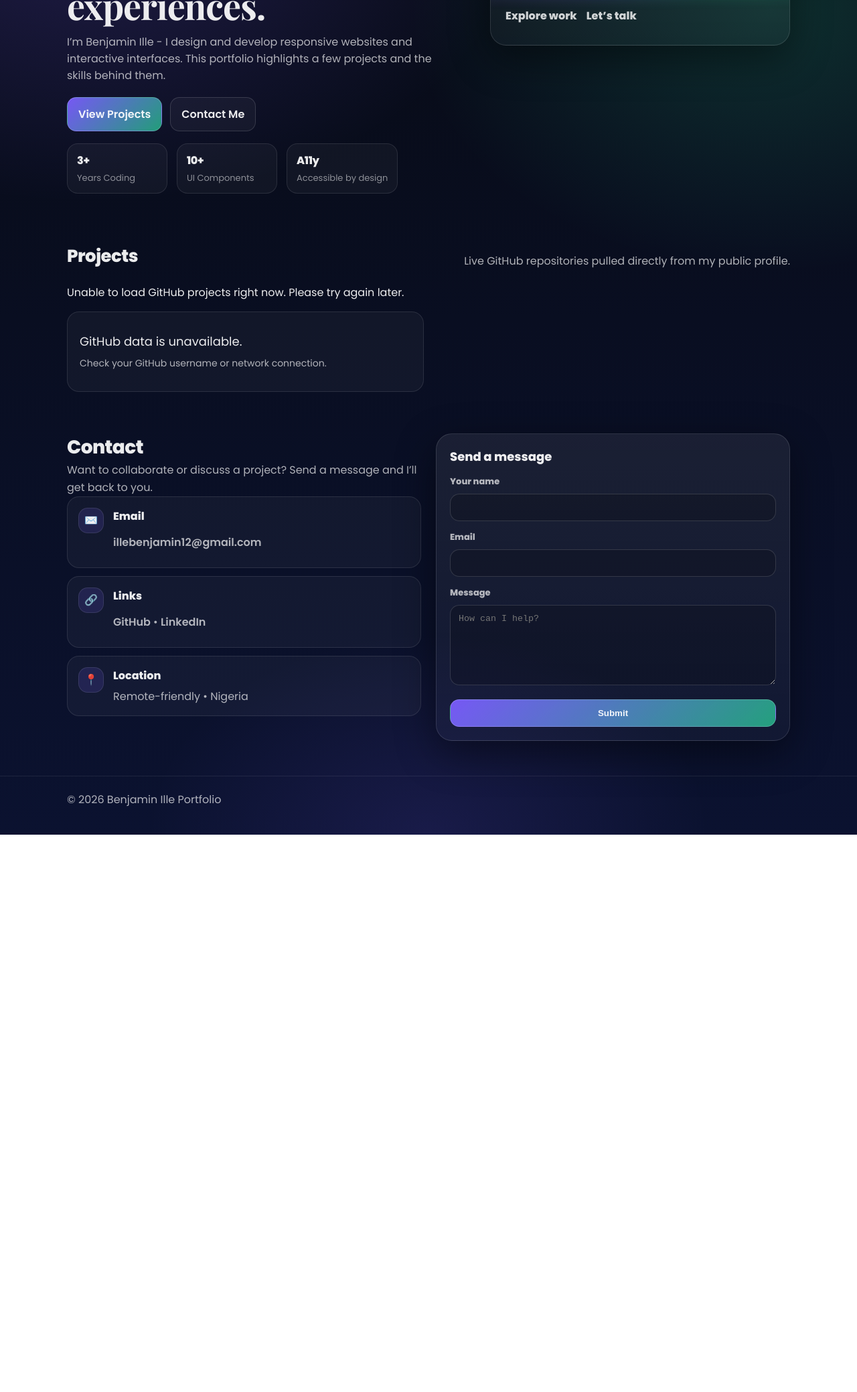
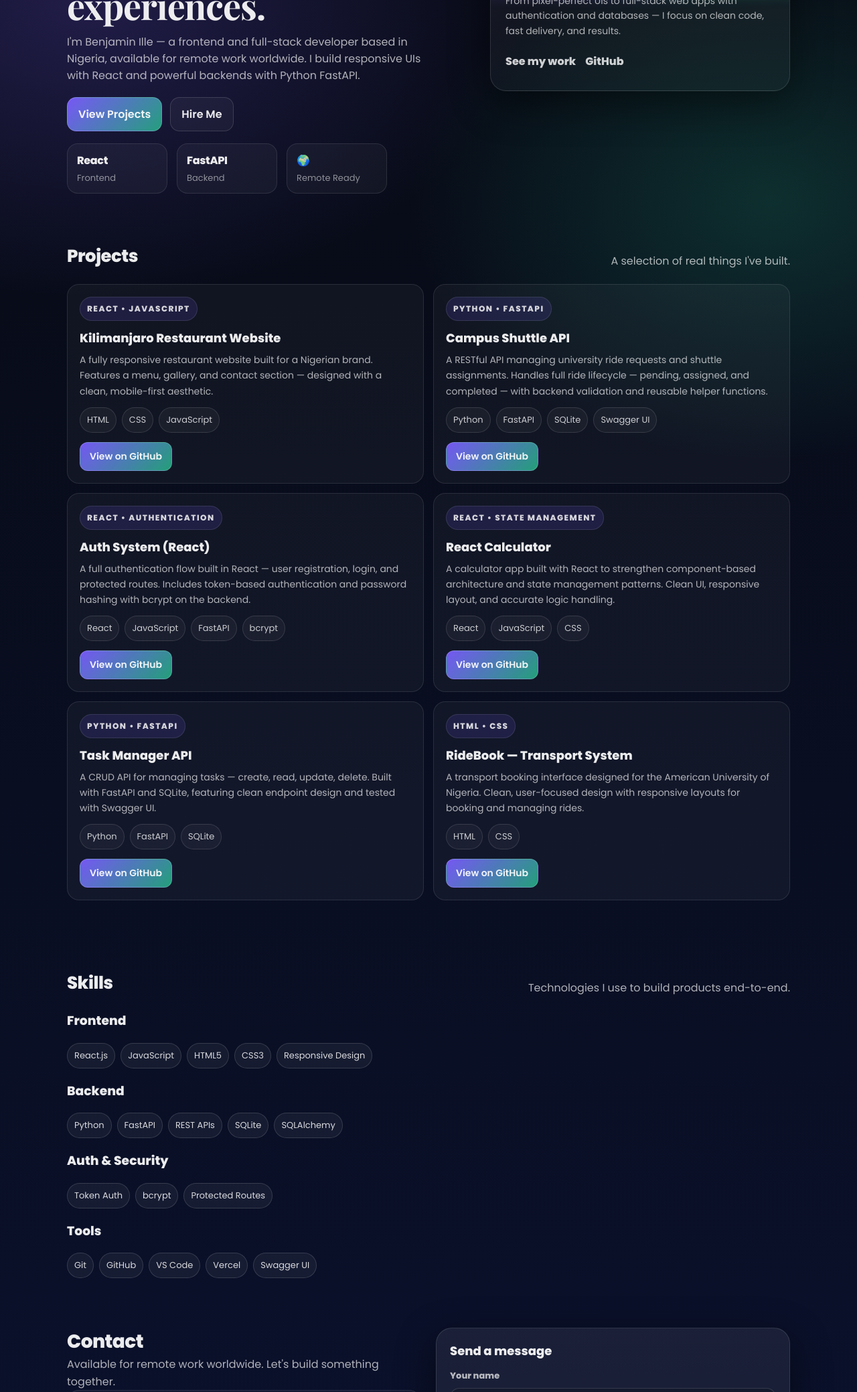
Before and after one commit to benjidex/Portfolio, a website: page index.html in a window 1280 px wide. Shown: the part 292-2370 px from the top of the page at 67% size. Before the commit the page ends 1538 px from the top, so only its background shows below. Drawn offline with nearby package versions, Linux system fonts and the light colour scheme; no server answers.

Commit message:
Update index.html

```diff
--- a/index.html
+++ b/index.html
@@ -1,14 +1,13 @@
 <!doctype html>
+
 <html lang="en">
 <head>
 <meta charset="utf-8" />
 <meta name="viewport" content="width=device-width, initial-scale=1" />
-  <title>Benjamin Ille — Portfolio</title>
-
+<title>Benjamin Ille — Frontend & Full-Stack Developer</title>
 <link rel="preconnect" href="https://fonts.googleapis.com">
 <link rel="preconnect" href="https://fonts.gstatic.com" crossorigin>
 <link href="https://fonts.googleapis.com/css2?family=Poppins:wght@300;400;600;800&family=Playfair+Display:wght@500;700&display=swap" rel="stylesheet">
-
 <link rel="stylesheet" href="styles.css" />
 </head>
 <body>
@@ -20,20 +19,19 @@
       <span class="brand-mark" aria-hidden="true">▣</span>
       <span class="brand-text">Benjamin Ille</span>
     </a>
-
     <nav class="nav" aria-label="Primary">
       <a class="nav-link" href="#projects">Projects</a>
+      <a class="nav-link" href="#skills">Skills</a>
       <a class="nav-link" href="#contact">Contact</a>
     </nav>
-
     <button class="menu-btn" type="button" aria-label="Open menu" aria-expanded="false">
       <span aria-hidden="true">☰</span>
     </button>
   </div>
-
   <div class="mobile-nav" hidden>
     <div class="container mobile-nav-inner">
       <a class="nav-link" href="#projects">Projects</a>
+      <a class="nav-link" href="#skills">Skills</a>
       <a class="nav-link" href="#contact">Contact</a>
     </div>
   </div>
@@ -43,30 +41,28 @@
   <section id="top" class="hero" aria-label="Introduction">
     <div class="container hero-inner">
       <div class="hero-copy">
-          <p class="eyebrow" aria-label="Role">Frontend • UI/UX • Web Apps</p>
-          <h1 class="headline">Building clean, fast, and delightful web experiences.</h1>
+        <p class="eyebrow">Frontend • Full-Stack • React • Python</p>
+        <h1 class="headline">Building clean, fast, and functional web experiences.</h1>
         <p class="lead">
-            I’m Benjamin Ille - I design and develop responsive websites and interactive interfaces.
-            This portfolio highlights a few projects and the skills behind them.
+          I'm Benjamin Ille — a frontend and full-stack developer based in Nigeria, available for remote work worldwide.
+          I build responsive UIs with React and powerful backends with Python FastAPI.
         </p>
-
         <div class="cta-row">
           <a class="btn btn-primary" href="#projects">View Projects</a>
-            <a class="btn btn-ghost" href="#contact">Contact Me</a>
+          <a class="btn btn-ghost" href="#contact">Hire Me</a>
         </div>
-
         <ul class="hero-stats" aria-label="Highlights">
           <li>
-              <div class="stat-value">3+</div>
-              <div class="stat-label">Years Coding</div>
+            <div class="stat-value">React</div>
+            <div class="stat-label">Frontend</div>
           </li>
           <li>
-              <div class="stat-value">10+</div>
-              <div class="stat-label">UI Components</div>
+            <div class="stat-value">FastAPI</div>
+            <div class="stat-label">Backend</div>
           </li>
           <li>
-              <div class="stat-value">A11y</div>
-              <div class="stat-label">Accessible by design</div>
+            <div class="stat-value">🌍</div>
+            <div class="stat-label">Remote Ready</div>
           </li>
         </ul>
       </div>
@@ -74,51 +70,173 @@
   <div class="hero-card" aria-label="Profile card">
     <div class="profile-glow" aria-hidden="true"></div>
     <div class="hero-card-content">
-            <h2 class="card-title">What I work on</h2>
+      <h2 class="card-title">What I build</h2>
       <div class="chip-row" aria-label="Skills">
         <span class="chip">HTML</span>
         <span class="chip">CSS</span>
         <span class="chip">JavaScript</span>
         <span class="chip">React</span>
-              <span class="chip">UX</span>
+        <span class="chip">Python</span>
+        <span class="chip">FastAPI</span>
+        <span class="chip">REST APIs</span>
       </div>
       <p class="card-text">
-              I focus on performance, visual clarity, and micro-interactions that feel smooth.
+        From pixel-perfect UIs to full-stack web apps with authentication and databases — I focus on clean code, fast delivery, and results.
       </p>
+      <div class="quick-links" role="list">
+        <a class="quick-link" role="listitem" href="#projects">See my work</a>
+        <a class="quick-link" role="listitem" href="https://github.com/benjidex" target="_blank" rel="noreferrer noopener">GitHub</a>
+      </div>
+    </div>
+  </div>
+</div>
 
-            <div class="quick-links" role="list">
-              <a class="quick-link" role="listitem" href="#projects">Explore work</a>
-              <a class="quick-link" role="listitem" href="#contact">Let’s talk</a>
+  </section>
+
+
+  <section id="projects" class="section" aria-label="Projects">
+    <div class="container">
+      <div class="section-header">
+        <h2 class="section-title">Projects</h2>
+        <p class="section-subtitle">A selection of real things I've built.</p>
+      </div>
+
+  <div class="projects-grid" role="list">
+
+    <article class="project-card" role="listitem">
+      <div class="project-badge">React • JavaScript</div>
+      <h3 class="project-title">Kilimanjaro Restaurant Website</h3>
+      <p class="project-desc">A fully responsive restaurant website built for a Nigerian brand. Features a menu, gallery, and contact section — designed with a clean, mobile-first aesthetic.</p>
+      <ul class="project-meta" aria-label="Tech stack">
+        <li>HTML</li><li>CSS</li><li>JavaScript</li>
+      </ul>
+      <div class="project-actions">
+        <a class="btn btn-small btn-primary" href="https://github.com/benjidex" target="_blank" rel="noreferrer noopener">View on GitHub</a>
+      </div>
+    </article>
+
+    <article class="project-card" role="listitem">
+      <div class="project-badge">Python • FastAPI</div>
+      <h3 class="project-title">Campus Shuttle API</h3>
+      <p class="project-desc">A RESTful API managing university ride requests and shuttle assignments. Handles full ride lifecycle — pending, assigned, and completed — with backend validation and reusable helper functions.</p>
+      <ul class="project-meta" aria-label="Tech stack">
+        <li>Python</li><li>FastAPI</li><li>SQLite</li><li>Swagger UI</li>
+      </ul>
+      <div class="project-actions">
+        <a class="btn btn-small btn-primary" href="https://github.com/benjidex/campus-shuttle-api" target="_blank" rel="noreferrer noopener">View on GitHub</a>
+      </div>
+    </article>
+
+    <article class="project-card" role="listitem">
+      <div class="project-badge">React • Authentication</div>
+      <h3 class="project-title">Auth System (React)</h3>
+      <p class="project-desc">A full authentication flow built in React — user registration, login, and protected routes. Includes token-based authentication and password hashing with bcrypt on the backend.</p>
+      <ul class="project-meta" aria-label="Tech stack">
+        <li>React</li><li>JavaScript</li><li>FastAPI</li><li>bcrypt</li>
+      </ul>
+      <div class="project-actions">
+        <a class="btn btn-small btn-primary" href="https://github.com/benjidex" target="_blank" rel="noreferrer noopener">View on GitHub</a>
+      </div>
+    </article>
+
+    <article class="project-card" role="listitem">
+      <div class="project-badge">React • State Management</div>
+      <h3 class="project-title">React Calculator</h3>
+      <p class="project-desc">A calculator app built with React to strengthen component-based architecture and state management patterns. Clean UI, responsive layout, and accurate logic handling.</p>
+      <ul class="project-meta" aria-label="Tech stack">
+        <li>React</li><li>JavaScript</li><li>CSS</li>
+      </ul>
+      <div class="project-actions">
+        <a class="btn btn-small btn-primary" href="https://github.com/benjidex/my-calculator" target="_blank" rel="noreferrer noopener">View on GitHub</a>
+      </div>
+    </article>
+
+    <article class="project-card" role="listitem">
+      <div class="project-badge">Python • FastAPI</div>
+      <h3 class="project-title">Task Manager API</h3>
+      <p class="project-desc">A CRUD API for managing tasks — create, read, update, delete. Built with FastAPI and SQLite, featuring clean endpoint design and tested with Swagger UI.</p>
+      <ul class="project-meta" aria-label="Tech stack">
+        <li>Python</li><li>FastAPI</li><li>SQLite</li>
+      </ul>
+      <div class="project-actions">
+        <a class="btn btn-small btn-primary" href="https://github.com/benjidex/task-manager-api" target="_blank" rel="noreferrer noopener">View on GitHub</a>
+      </div>
+    </article>
+
+    <article class="project-card" role="listitem">
+      <div class="project-badge">HTML • CSS</div>
+      <h3 class="project-title">RideBook — Transport System</h3>
+      <p class="project-desc">A transport booking interface designed for the American University of Nigeria. Clean, user-focused design with responsive layouts for booking and managing rides.</p>
+      <ul class="project-meta" aria-label="Tech stack">
+        <li>HTML</li><li>CSS</li>
+      </ul>
+      <div class="project-actions">
+        <a class="btn btn-small btn-primary" href="https://github.com/benjidex/RideBook" target="_blank" rel="noreferrer noopener">View on GitHub</a>
+      </div>
+    </article>
+
+  </div>
+</div>
+
+  </section>
+
+  <section id="skills" class="section" aria-label="Skills">
+    <div class="container">
+      <div class="section-header">
+        <h2 class="section-title">Skills</h2>
+        <p class="section-subtitle">Technologies I use to build products end-to-end.</p>
+      </div>
+      <div class="skills-grid">
+        <div class="skill-group">
+          <h3 class="skill-group-title">Frontend</h3>
+          <div class="chip-row">
+            <span class="chip">React.js</span>
+            <span class="chip">JavaScript</span>
+            <span class="chip">HTML5</span>
+            <span class="chip">CSS3</span>
+            <span class="chip">Responsive Design</span>
+          </div>
+        </div>
+        <div class="skill-group">
+          <h3 class="skill-group-title">Backend</h3>
+          <div class="chip-row">
+            <span class="chip">Python</span>
+            <span class="chip">FastAPI</span>
+            <span class="chip">REST APIs</span>
+            <span class="chip">SQLite</span>
+            <span class="chip">SQLAlchemy</span>
+          </div>
+        </div>
+        <div class="skill-group">
+          <h3 class="skill-group-title">Auth & Security</h3>
+          <div class="chip-row">
+            <span class="chip">Token Auth</span>
+            <span class="chip">bcrypt</span>
+            <span class="chip">Protected Routes</span>
+          </div>
+        </div>
+        <div class="skill-group">
+          <h3 class="skill-group-title">Tools</h3>
+          <div class="chip-row">
+            <span class="chip">Git</span>
+            <span class="chip">GitHub</span>
+            <span class="chip">VS Code</span>
+            <span class="chip">Vercel</span>
+            <span class="chip">Swagger UI</span>
           </div>
         </div>
       </div>
     </div>
   </section>
 
-    <section id="projects" class="section" aria-label="Projects">
-      <div class="container">
-        <div class="section-header">
-          <h2 class="section-title">Projects</h2>
-          <p class="section-subtitle">Live GitHub repositories pulled directly from my public profile.</p>
-        </div>
-
-        <p class="section-note" id="projects-status">Fetching GitHub projects…</p>
-        <div class="projects-grid" id="project-list" role="list" aria-live="polite">
-          <article class="project-card project-card--placeholder" role="listitem">
-            <div class="project-title">Loading your GitHub projects...</div>
-          </article>
-        </div>
-      </div>
-    </section>
 
   <section id="contact" class="section section-contact" aria-label="Contact">
     <div class="container contact-inner">
       <div class="contact-copy">
         <h2 class="section-title">Contact</h2>
         <p class="section-subtitle">
-            Want to collaborate or discuss a project? Send a message and I’ll get back to you.
+          Available for remote work worldwide. Let's build something together.
         </p>
-
         <div class="contact-cards" role="list">
           <div class="contact-card" role="listitem">
             <div class="contact-icon" aria-hidden="true">✉️</div>
@@ -129,22 +247,28 @@
               </p>
             </div>
           </div>
-
           <div class="contact-card" role="listitem">
             <div class="contact-icon" aria-hidden="true">🔗</div>
             <div>
               <h3 class="contact-title">Links</h3>
               <p class="contact-text">
-                  <a class="link" href="https://github.com/benjidex" target="_blank" rel="noreferrer noopener">GitHub</a> • <a class="link" href="https://linkedin.com/in/benjamin-ille-43a3bb3a4" target="_blank" rel="noreferrer noopener">LinkedIn</a>
+                <a class="link" href="https://github.com/benjidex" target="_blank" rel="noreferrer noopener">GitHub</a> •
+                <a class="link" href="https://linkedin.com/in/benjamin-ille-43a3bb3a4" target="_blank" rel="noreferrer noopener">LinkedIn</a>
               </p>
             </div>
           </div>
-
           <div class="contact-card" role="listitem">
             <div class="contact-icon" aria-hidden="true">📍</div>
             <div>
               <h3 class="contact-title">Location</h3>
-                <p class="contact-text">Remote-friendly • Nigeria</p>
+              <p class="contact-text">Jos, Nigeria • Remote-friendly worldwide</p>
+            </div>
+          </div>
+          <div class="contact-card" role="listitem">
+            <div class="contact-icon" aria-hidden="true">📞</div>
+            <div>
+              <h3 class="contact-title">Phone / WhatsApp</h3>
+              <p class="contact-text">+234 816 407 9159</p>
             </div>
           </div>
         </div>
@@ -154,29 +278,29 @@
     <h3 class="form-title">Send a message</h3>
     <label class="field">
       <span class="field-label">Your name</span>
-            <input class="input" name="name" type="text" placeholder="" required />
+      <input class="input" name="name" type="text" required />
     </label>
-
     <label class="field">
       <span class="field-label">Email</span>
-            <input class="input" name="email" type="email" placeholder="" required />
+      <input class="input" name="email" type="email" required />
     </label>
-
     <label class="field">
       <span class="field-label">Message</span>
-            <textarea class="input textarea" name="message" placeholder="How can I help?" rows="5" required></textarea>
+      <textarea class="input textarea" name="message" placeholder="Tell me about your project..." rows="5" required></textarea>
     </label>
-
-          <button class="btn btn-primary btn-block" type="submit" aria-disabled="true">Submit</button>
+    <button class="btn btn-primary btn-block" type="submit">Send Message</button>
   </form>
 </div>
+
   </section>
 </main>
 
 <footer class="site-footer">
   <div class="container footer-inner">
-      <p class="footer-text">© <span id="year"></span> Benjamin Ille Portfolio</p>
-      <div class="footer-links" aria-label="Footer links">
+    <p class="footer-text">© <span id="year"></span> Benjamin Ille</p>
+    <div class="footer-links">
+      <a class="link" href="https://github.com/benjidex" target="_blank" rel="noreferrer noopener">GitHub</a>
+      <a class="link" href="https://linkedin.com/in/benjamin-ille-43a3bb3a4" target="_blank" rel="noreferrer noopener">LinkedIn</a>
     </div>
   </div>
 </footer>
@@ -187,7 +311,6 @@
 
   const menuBtn = document.querySelector('.menu-btn');
   const mobileNav = document.querySelector('.mobile-nav');
-
   if (menuBtn && mobileNav) {
     const toggle = () => {
       const isHidden = mobileNav.hasAttribute('hidden');
@@ -195,81 +318,12 @@
       if (isHidden) mobileNav.removeAttribute('hidden');
       else mobileNav.setAttribute('hidden', '');
     };
-
     menuBtn.addEventListener('click', toggle);
     mobileNav.addEventListener('click', (e) => {
       if (e.target && e.target.matches('a')) toggle();
     });
   }
+</script>
 
-    const revealEls = document.querySelectorAll('.reveal');
-    const observer = new IntersectionObserver((entries) => {
-      for (const entry of entries) {
-        if (entry.isIntersecting) entry.target.classList.add('is-visible');
-      }
-    }, { threshold: 0.12 });
-
-    revealEls.forEach(el => observer.observe(el));
-
-    const GITHUB_USER = 'benjidex';
-    const repoList = document.getElementById('project-list');
-    const repoStatus = document.getElementById('projects-status');
-
-    async function fetchGitHubProjects() {
-      if (!repoList || !repoStatus) return;
-
-      const endpoint = `https://api.github.com/users/${GITHUB_USER}/repos?sort=updated&per_page=8`;
-      try {
-        const response = await fetch(endpoint, { headers: { Accept: 'application/vnd.github.v3+json' } });
-        if (!response.ok) throw new Error(`GitHub API returned ${response.status}`);
-
-        const repos = await response.json();
-        const filtered = repos
-          .filter(repo => !repo.fork && !repo.archived)
-          .sort((a, b) => b.stargazers_count - a.stargazers_count)
-          .slice(0, 8);
-
-        if (!filtered.length) {
-          repoStatus.textContent = 'No public repositories found. Check your GitHub username or make repositories public.';
-          return;
-        }
-
-        repoStatus.textContent = `Showing ${filtered.length} active GitHub project${filtered.length === 1 ? '' : 's'}.`;
-        repoList.innerHTML = '';
-
-        for (const repo of filtered) {
-          const repoCard = document.createElement('article');
-          repoCard.className = 'project-card';
-          repoCard.setAttribute('role', 'listitem');
-          repoCard.innerHTML = `
-            <div class="project-badge">${repo.private ? 'Private' : 'Repository'}</div>
-            <h3 class="project-title">${repo.name}</h3>
-            <p class="project-desc">${repo.description || 'A GitHub project showcasing code, features, and engineering progress.'}</p>
-            <ul class="project-meta" aria-label="Repository details">
-              <li>${repo.language || 'JavaScript'}</li>
-              <li>⭐ ${repo.stargazers_count}</li>
-              <li>Updated ${new Date(repo.updated_at).toLocaleDateString()}</li>
-            </ul>
-            <div class="project-actions">
-              <a class="btn btn-small btn-primary" href="${repo.html_url}" target="_blank" rel="noreferrer noopener">View on GitHub</a>
-              <a class="link" href="${repo.html_url}" target="_blank" rel="noreferrer noopener">Open</a>
-            </div>
-          `;
-          repoList.appendChild(repoCard);
-        }
-      } catch (error) {
-        repoStatus.textContent = 'Unable to load GitHub projects right now. Please try again later.';
-        repoList.innerHTML = `
-          <article class="project-card">
-            <div class="project-title">GitHub data is unavailable.</div>
-            <p class="project-desc">Check your GitHub username or network connection.</p>
-          </article>
-        `;
-        console.warn('GitHub project fetch failed:', error);
-      }
-    }
-
-    fetchGitHubProjects();
-  </script>
 </body>
 </html>
```
Lines whose indentation alone changed are shown as unchanged.
